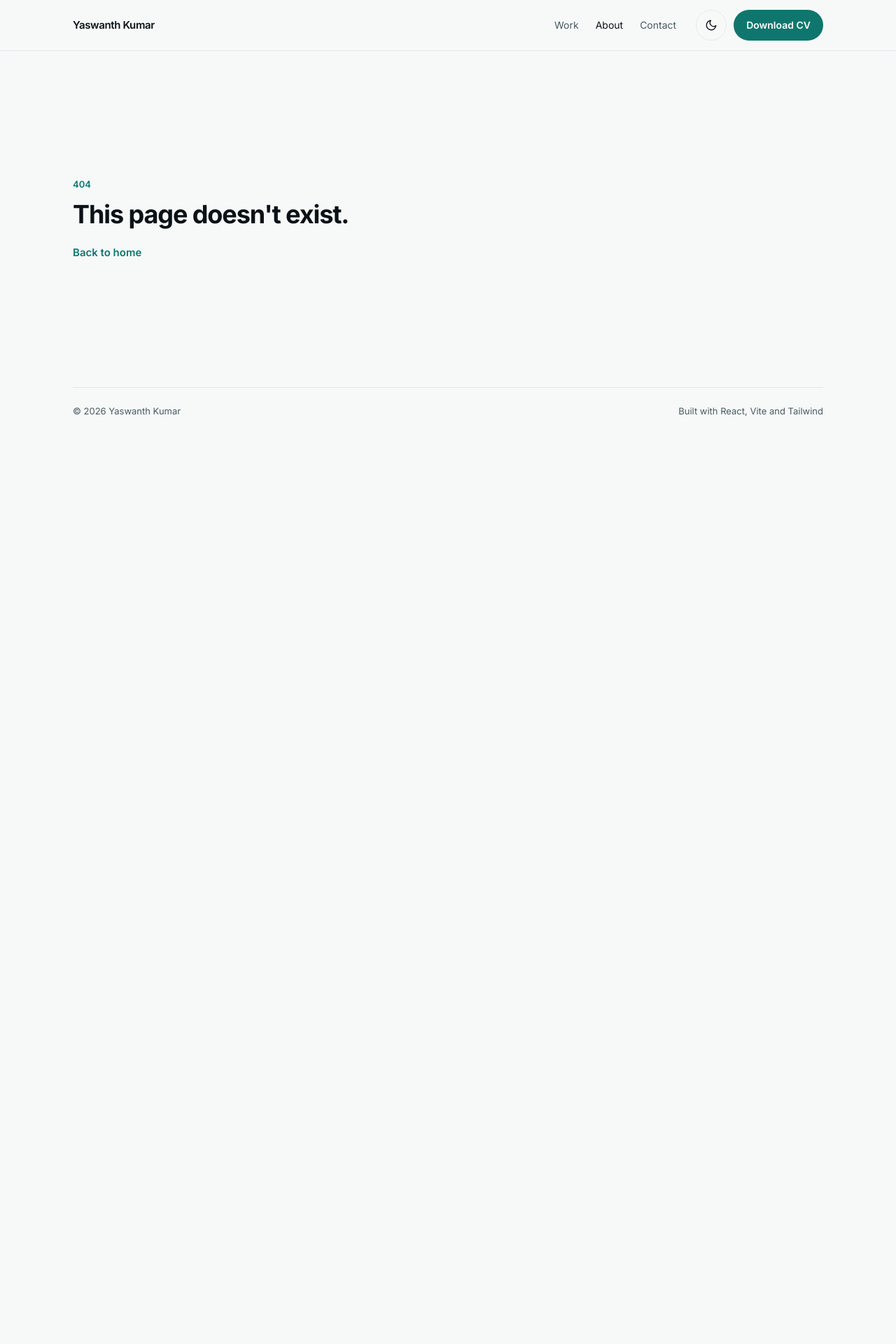
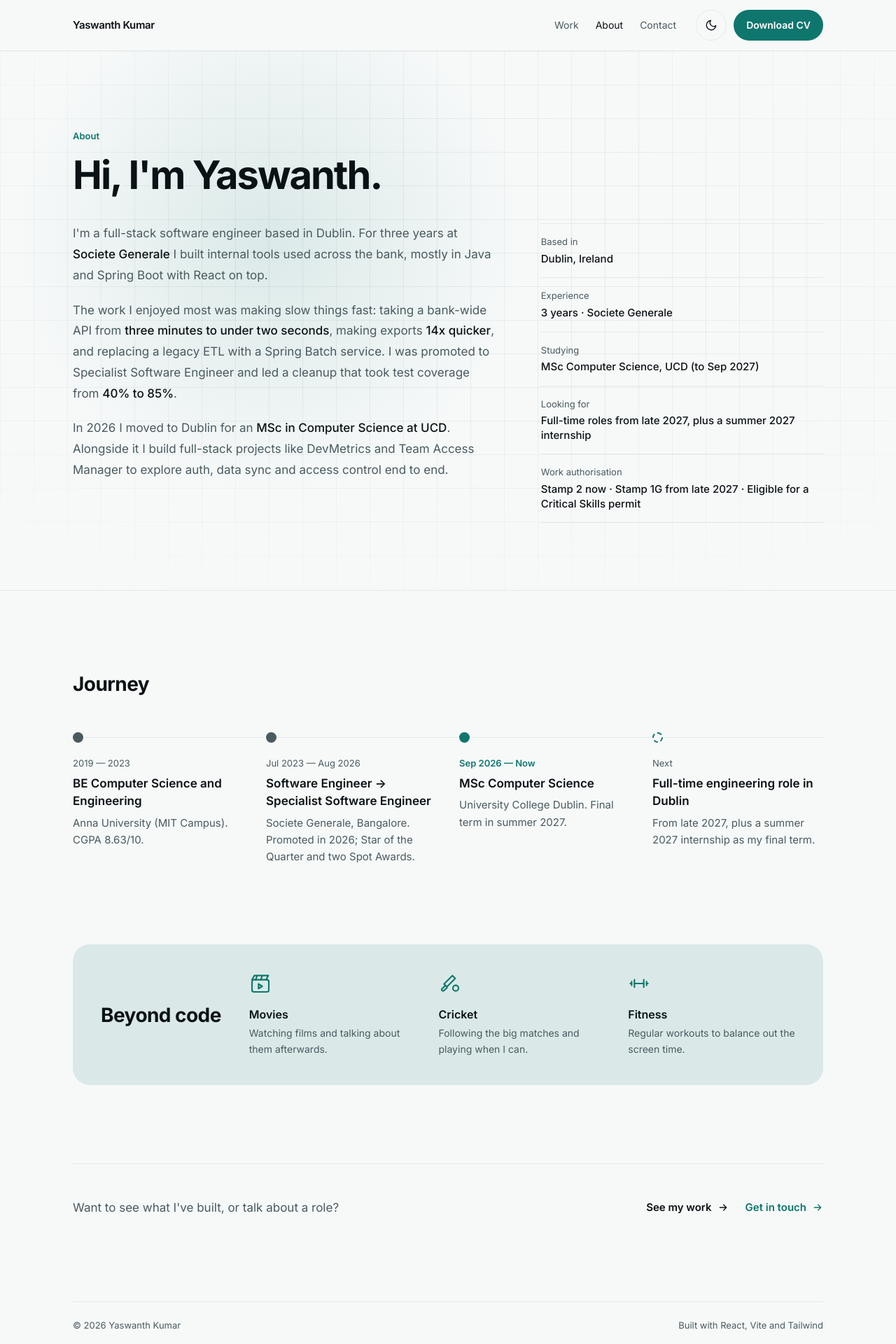
Before and after one commit to yashwant340/portfolio, a React (Vite) app: page /about in a window 1280 px wide. Before the commit this address had no page. Shown: the top 1920 px of the page at 70% size. Before the commit the page ends 800 px from the top, so only its background shows below. Built offline with nearby package versions, Linux system fonts and the light colour scheme.

Commit message:
feat: add About page with intro and quick facts

```diff
--- /dev/null
+++ b/src/pages/About.tsx
@@ -0,0 +1,89 @@
+import { useEffect } from 'react'
+import { Link } from 'react-router-dom'
+import { ArrowRight } from '../components/Icons'
+import { Reveal } from '../components/Reveal'
+import { about, profile } from '../lib/content'
+import { trackGlow } from '../lib/glow'
+import { Beyond } from '../sections/Beyond'
+import { Journey } from '../sections/Journey'
+
+// Renders **highlighted** segments in the foreground colour.
+function Highlighted({ text }: { text: string }) {
+  return text.split(/\*\*(.+?)\*\*/g).map((part, i) =>
+    i % 2 ? (
+      <strong key={i} className="font-medium text-fg">
+        {part}
+      </strong>
+    ) : (
+      part
+    ),
+  )
+}
+
+export function About() {
+  useEffect(() => {
+    document.title = `About — ${profile.name}`
+    return () => {
+      document.title = `${profile.name} — ${profile.role}`
+    }
+  }, [])
+
+  const firstName = profile.name.split(' ')[0]
+
+  return (
+    <>
+      <section onMouseMove={trackGlow} className="relative overflow-hidden border-b border-line">
+        <div aria-hidden className="grid-bg absolute inset-0" />
+        <div aria-hidden className="glow absolute inset-0 [--glow-size:520px]" />
+        <div className="relative mx-auto max-w-[1120px] px-6 pt-24 pb-24 sm:pt-28">
+          <Reveal>
+            <div className="text-[13px] font-semibold text-accent">About</div>
+          </Reveal>
+          <Reveal delay={120}>
+            <h1 className="mt-4 text-[clamp(36px,5vw,56px)] leading-[1.05] font-bold tracking-[-0.035em]">
+              Hi, I'm {firstName}.
+            </h1>
+          </Reveal>
+          <div className="mt-10 flex flex-wrap gap-x-16 gap-y-12">
+            <div className="flex-[3_1_420px] space-y-5">
+              {about.paragraphs.map((p, i) => (
+                <Reveal key={i} delay={280 + i * 140}>
+                  <p className="max-w-[62ch] text-[17px] leading-[1.75] text-muted">
+                    <Highlighted text={p} />
+                  </p>
+                </Reveal>
+              ))}
+            </div>
+            <dl className="flex-[2_1_280px] self-start border-t border-line">
+              {about.facts.map((f, i) => (
+                <Reveal key={f.label} delay={420 + i * 110} className="border-b border-line py-4">
+                  <dt className="text-[13px] text-muted">{f.label}</dt>
+                  <dd className="mt-1 text-[15px] font-medium leading-snug">{f.value}</dd>
+                </Reveal>
+              ))}
+            </dl>
+          </div>
+        </div>
+      </section>
+
+      <Journey />
+      <Beyond />
+
+      <section className="mx-auto max-w-[1120px] px-6 pt-28 pb-28">
+        <Reveal className="flex flex-wrap items-center justify-between gap-6 border-t border-line pt-10">
+          <p className="text-[17px] text-muted">Want to see what I've built, or talk about a role?</p>
+          <div className="flex flex-wrap gap-6 text-[15px] font-semibold">
+            <Link to="/#projects" className="group inline-flex min-h-11 items-center gap-2 text-fg">
+              <span className="link-grow">See my work</span>
+              <ArrowRight className="size-4 transition-transform group-hover:translate-x-1" />
+            </Link>
+            <Link to="/#contact" className="group inline-flex min-h-11 items-center gap-2 text-accent">
+              <span className="link-grow">Get in touch</span>
+              <ArrowRight className="size-4 transition-transform group-hover:translate-x-1" />
+            </Link>
+          </div>
+        </Reveal>
+      </section>
+    </>
+  )
+}
--- a/src/router.tsx
+++ b/src/router.tsx
@@ -1,5 +1,6 @@
 import { createBrowserRouter } from 'react-router-dom'
 import { Layout } from './components/Layout'
+import { About } from './pages/About'
 import { Home } from './pages/Home'
 import { NotFound } from './pages/NotFound'
 import { ProjectPage } from './pages/ProjectPage'
@@ -9,6 +10,7 @@ export const router = createBrowserRouter([
     element: <Layout />,
     children: [
       { path: '/', element: <Home /> },
+      { path: '/about', element: <About /> },
       { path: '/projects/:slug', element: <ProjectPage /> },
       { path: '*', element: <NotFound /> },
     ],
```
